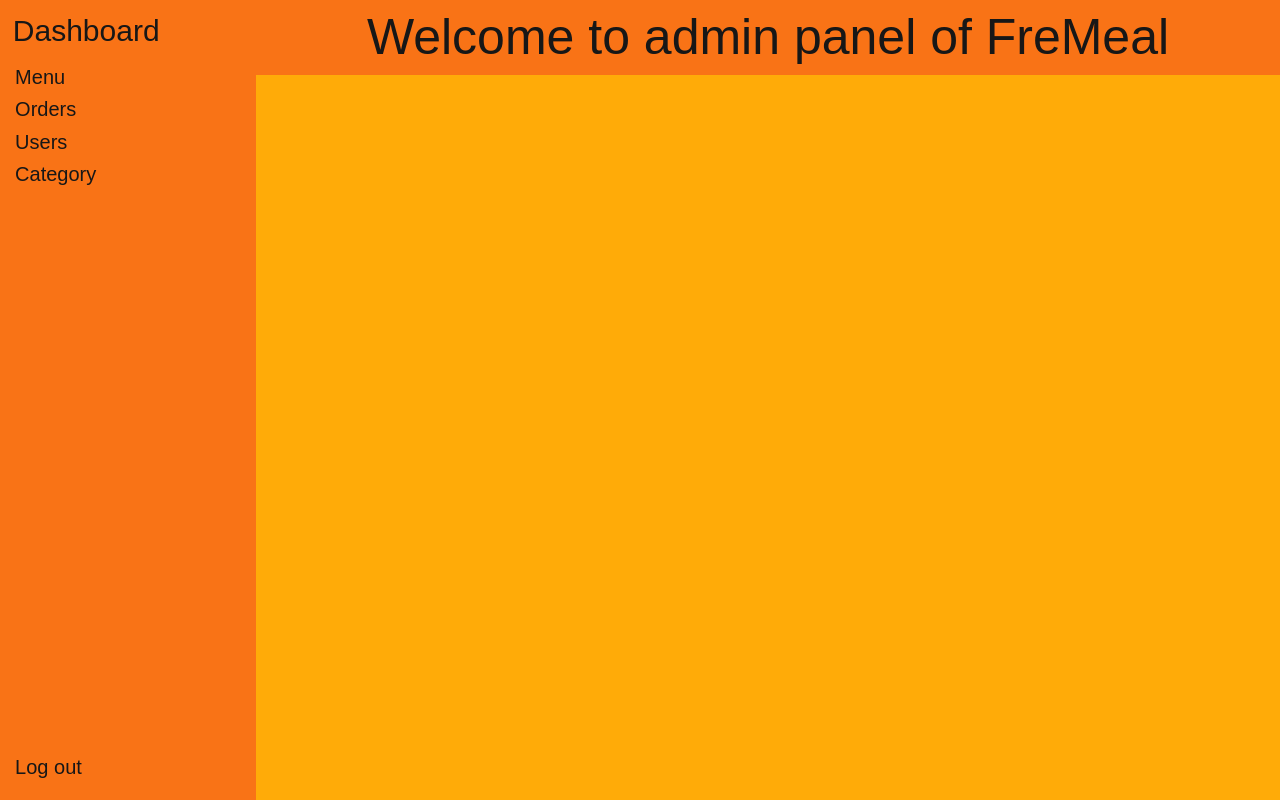
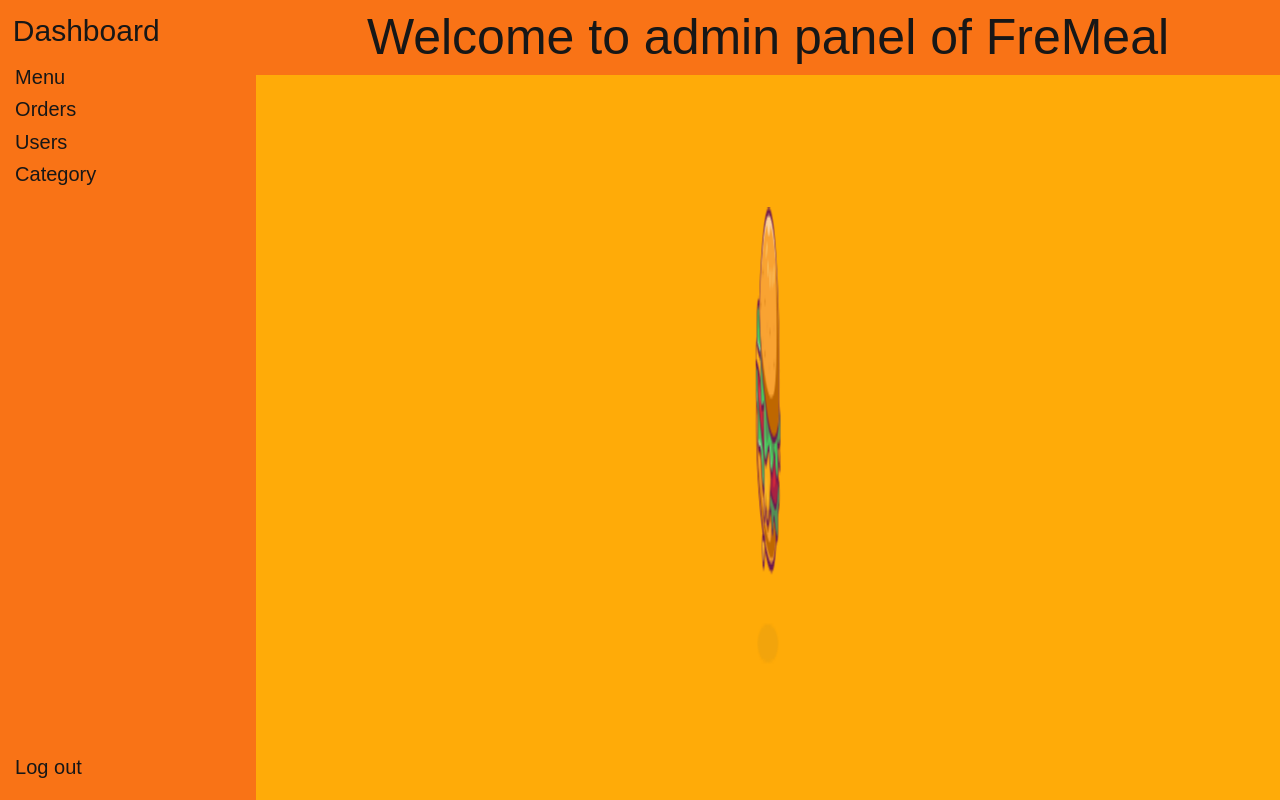
Before and after one commit to AleksandrYI8/burger, a Next.js app: page /en/admin/dashboard in a window 1280 px wide. Built offline with nearby package versions, Linux system fonts and the light colour scheme.

Commit message:
animation keyframes to dashboard

```diff
--- a/app/[lang]/admin/dashboard/page.tsx
+++ b/app/[lang]/admin/dashboard/page.tsx
@@ -1,3 +1,6 @@
+"use client"
+
+import Image from 'next/image';
 import React, { ReactNode } from 'react';
 
 interface pageProps {
@@ -7,9 +10,37 @@
 const page: React.FC<pageProps> = () => {
     return (
         <>
-            <div className="bg-orange-500 w-full flex justify-center items-center" >
-                <h1 className='text-[50px]'>Welcome to admin panel of FreMeal</h1>
+            <div className="bg-orange-500 w-full flex justify-center items-center">
+                <h1 className="text-[50px]">Welcome to admin panel of FreMeal</h1>
             </div>
+            <div className="flex justify-center h-[90vh] items-center">
+                <div className="spin-animation">
+                    <Image
+                        style={{
+                            transformStyle: 'preserve-3d',
+                            backfaceVisibility: 'hidden',
+                        }}
+                        src="/images/burger.svg"
+                        alt="burger"
+                        width={400}
+                        height={400}
+                    />
+                </div>
+            </div>
+            <style jsx>{`
+                @keyframes spin {
+                    from {
+                        transform: rotateY(0deg);
+                    }
+                    to {
+                        transform: rotateY(360deg);
+                    }
+                }
+
+                .spin-animation {
+                    animation: spin 2s infinite linear;
+                }
+            `}</style>
         </>
     );
 };
```
Also changed, not shown: components/Products.tsx (+6 -1 lines).
